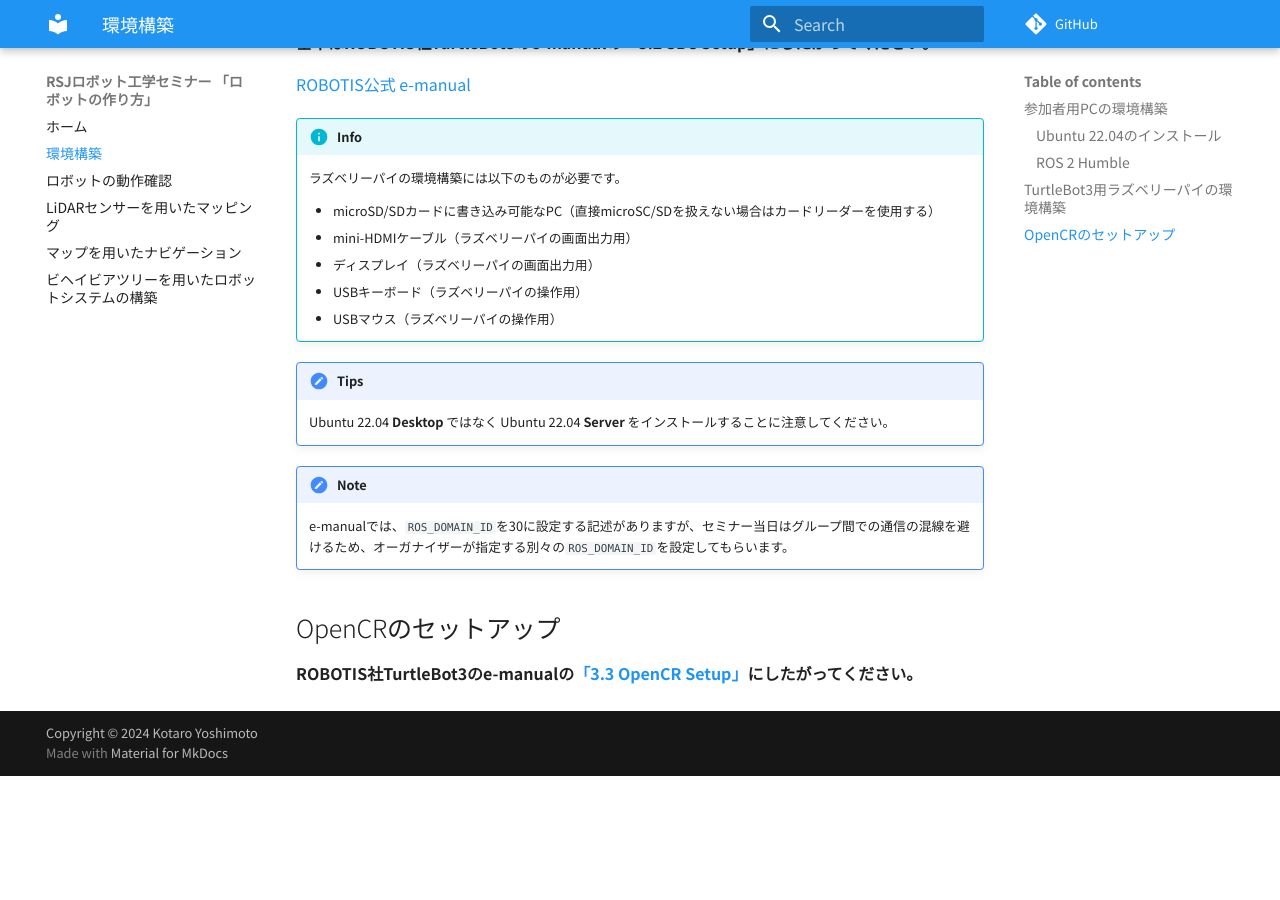
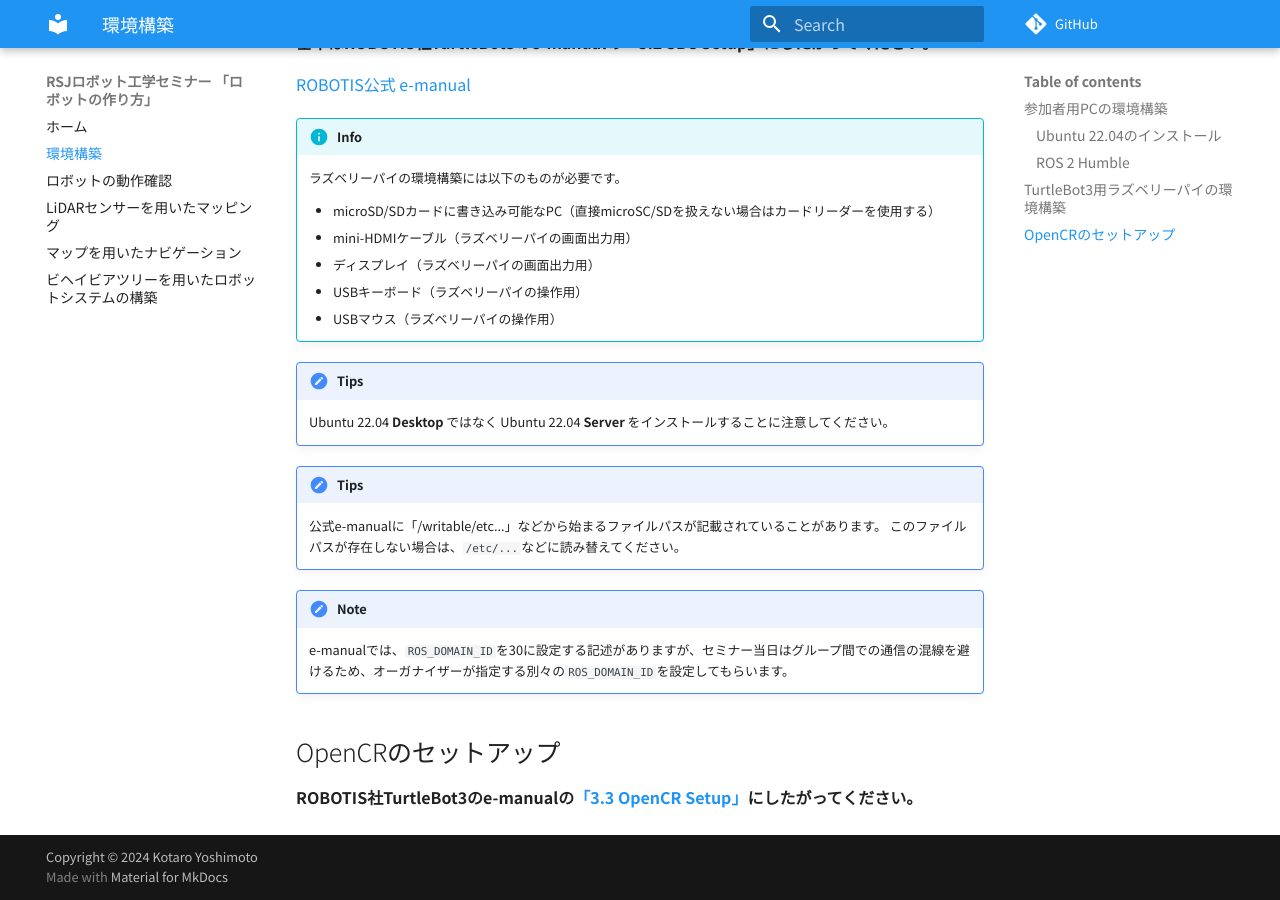
Before and after one commit to HansRobo/rsj_ros_seminar_2024, an MkDocs documentation site: the page built from docs/0_setup.md, in a window 1280 px wide and 900 px high, scrolled down 1850 px. Built offline with MkDocs 1.6.1 and Material for MkDocs 9.7.7, drawn with Linux system fonts in a browser that asks for light colours; nearby versions of some CDN libraries; some web fonts are replaced; comment, search, counter and statistics services are not loaded; before the commit the page ends 2626 px from its top, so only the background shows below that.

Commit message:
tips追加

```diff
--- a/docs/0_setup.md
+++ b/docs/0_setup.md
@@ -73,6 +73,10 @@
 !!! tips
     Ubuntu 22.04 **Desktop** ではなく Ubuntu 22.04 **Server** をインストールすることに注意してください。
 
+!!! tips
+    公式e-manualに「/writable/etc...」などから始まるファイルパスが記載されていることがあります。
+    このファイルパスが存在しない場合は、`/etc/...`などに読み替えてください。
+
 <!-- ### 当日用PCとの直接接続
 
 ラズベリーパイのセットアップに使用したWiFi環境は当日のセミナー会場で使用できない可能性が高いため、当日用PCと直接接続する方法を以下に示します。
```
